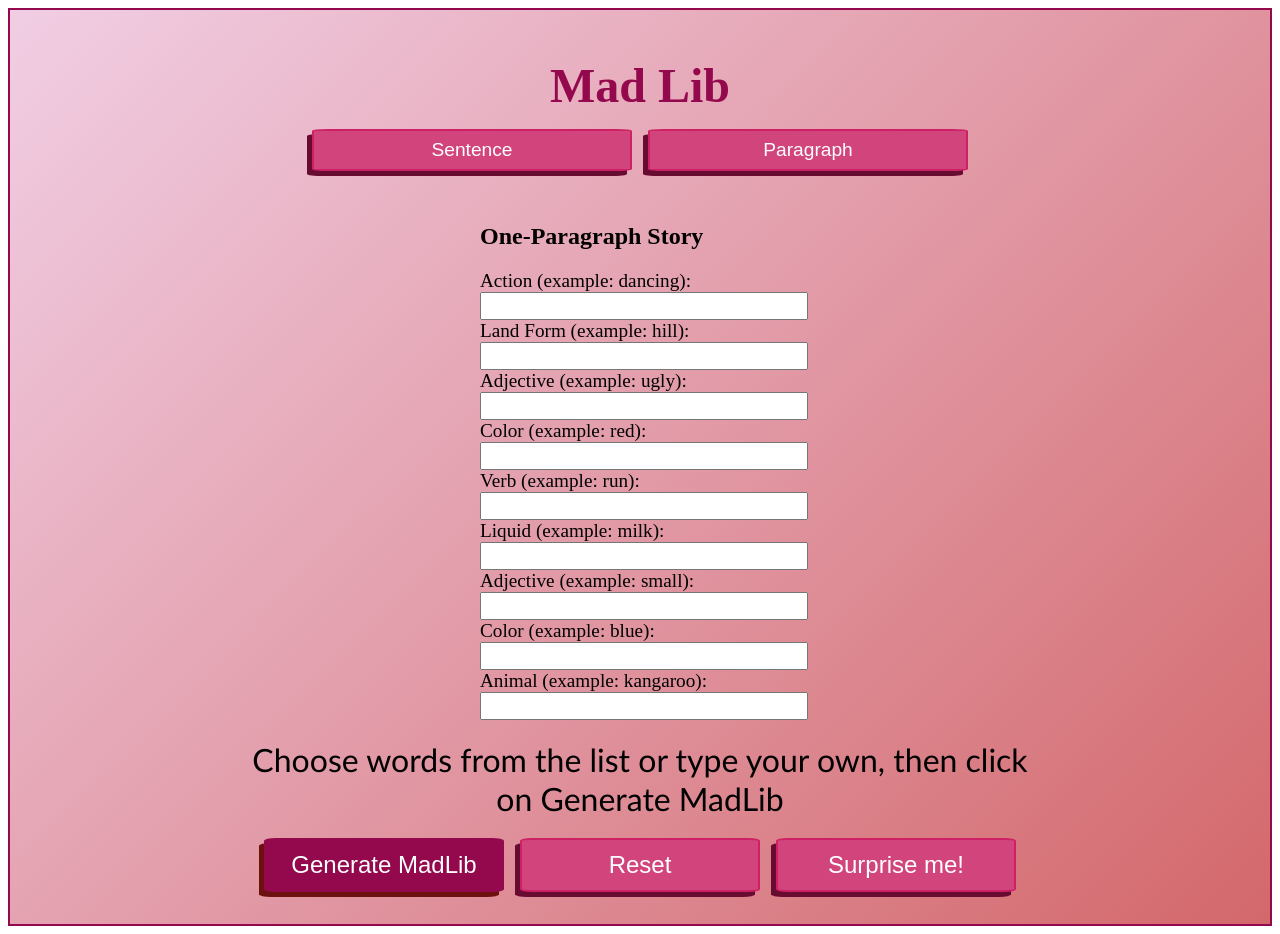
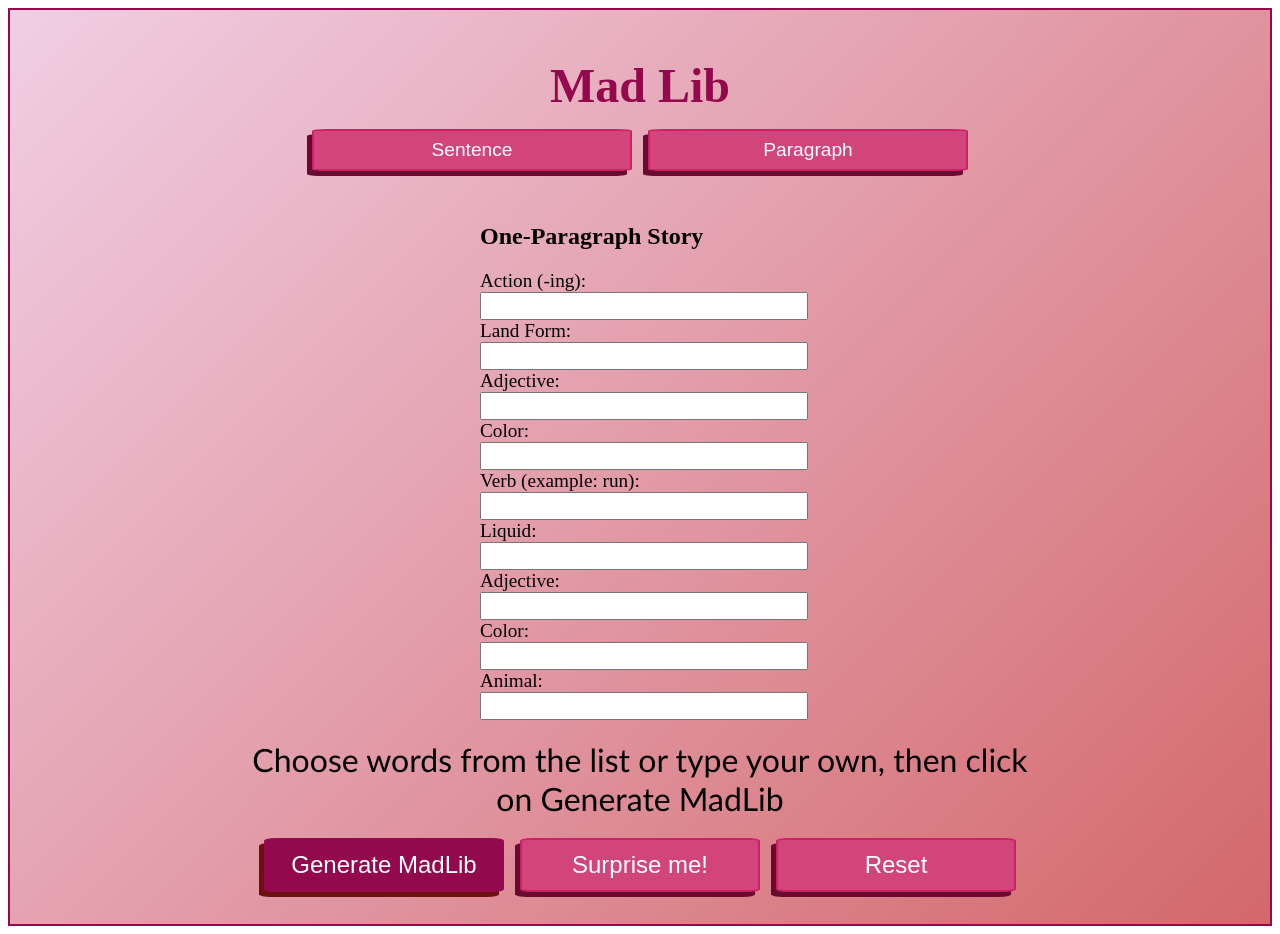
Before and after one commit to AnnieMcMahon/mad-lib, a React (Vite) app: page / in a window 1280 px wide. Both pictures are taken after a click on the button "Paragraph". Built offline with nearby package versions, Linux system fonts and the light colour scheme.

Commit message:
added examples and changed button order

```diff
--- a/src/components/Paragraph.tsx
+++ b/src/components/Paragraph.tsx
@@ -170,7 +170,7 @@ const Paragraph: React.FC = () => {
       <form>
         <h2>One-Paragraph Story</h2>
         <div>
-          <label htmlFor="action-choice">Action (example: dancing):</label>
+          <label htmlFor="action-choice">Action (-ing):</label>
           <input
             list="actions"
             id="action-choice"
@@ -185,7 +185,7 @@ const Paragraph: React.FC = () => {
           </datalist>
         </div>
         <div>
-          <label htmlFor="landForm-choice">Land Form (example: hill):</label>
+          <label htmlFor="landForm-choice">Land Form:</label>
           <input
             list="landForms"
             id="landForm-choice"
@@ -200,7 +200,7 @@ const Paragraph: React.FC = () => {
           </datalist>
         </div>
         <div>
-          <label htmlFor="adjective-choice">Adjective (example: ugly):</label>
+          <label htmlFor="adjective-choice">Adjective:</label>
           <input
             list="adjectives"
             id="adjective-choice"
@@ -215,7 +215,7 @@ const Paragraph: React.FC = () => {
           </datalist>
         </div>
         <div>
-          <label htmlFor="color-choice">Color (example: red):</label>
+          <label htmlFor="color-choice">Color:</label>
           <input
             list="colors"
             id="color-choice"
@@ -245,7 +245,7 @@ const Paragraph: React.FC = () => {
           </datalist>
         </div>
         <div>
-          <label htmlFor="liquid-choice">Liquid (example: milk):</label>
+          <label htmlFor="liquid-choice">Liquid:</label>
           <input
             list="liquids"
             id="liquid-choice"
@@ -260,7 +260,7 @@ const Paragraph: React.FC = () => {
           </datalist>
         </div>
         <div>
-          <label htmlFor="adjective2-choice">Adjective (example: small):</label>
+          <label htmlFor="adjective2-choice">Adjective:</label>
           <input
             list="adjectives2"
             id="adjective2-choice"
@@ -275,7 +275,7 @@ const Paragraph: React.FC = () => {
           </datalist>
         </div>
         <div>
-          <label htmlFor="color2-choice">Color (example: blue):</label>
+          <label htmlFor="color2-choice">Color:</label>
           <input
             list="colors2"
             id="color2-choice"
@@ -290,7 +290,7 @@ const Paragraph: React.FC = () => {
           </datalist>
         </div>
         <div>
-          <label htmlFor="animal-choice">Animal (example: kangaroo):</label>
+          <label htmlFor="animal-choice">Animal:</label>
           <input
             list="animals"
             id="animal-choice"
@@ -308,8 +308,8 @@ const Paragraph: React.FC = () => {
       <p id="paragraph">{paragraph}</p>
       <div className="button-section">
         <button className="generate" onClick={handleSubmit}>Generate MadLib</button>
+        <button onClick={handleRandom}>Surprise me!</button>
         <button onClick={handleReset}>Reset</button>
-        <button onClick={handleRandom}>Surprise me!</button>
       </div>
     </>
   );
--- a/src/components/Sentence.tsx
+++ b/src/components/Sentence.tsx
@@ -3,13 +3,13 @@ import { useState, ChangeEvent } from "react";
 interface FormData {
   adjectiveChoice: string;
   nounChoice: string;
-  verbChoice: string;
+  actionChoice: string;
   adverbChoice: string;
 }
 
 const adjectives = ["gross", "awesome", "joyful", "sympathetic", "arrogant"];
 const nouns = ["boyfriend", "baby", "chameleon", "turtle", "grandmother"];
-const verbs = ["running", "playing", "spinning around", "sobbing", "giggling"];
+const actions = ["running", "playing", "spinning around", "sobbing", "giggling"];
 const adverbs = ["willingly", "wildly", "constantly", "stupidly", "lazily"];
 const instructions = "Choose words from the list or type your own, then click on Generate MadLib";
 
@@ -17,7 +17,7 @@ const Sentence: React.FC = () => {
   const [formData, setFormData] = useState<FormData>({
     adjectiveChoice: "",
     nounChoice: "",
-    verbChoice: "",
+    actionChoice: "",
     adverbChoice: "",
   });
 
@@ -26,10 +26,10 @@ const Sentence: React.FC = () => {
   const madLibGenerator = (
     adjective: string,
     noun: string,
-    verb: string,
+    action: string,
     adverb: string
   ) => {
-    return adjective && noun && verb && adverb ? "My " + adjective + " " + noun + " is " + verb + " " + adverb + "." : "Please choose a word in each category before submitting.";
+    return adjective && noun && action && adverb ? "My " + adjective + " " + noun + " is " + action + " " + adverb + "." : "Please choose a word in each category before submitting.";
   }
 
   const handleChange = (e: ChangeEvent<HTMLInputElement>) => {
@@ -45,7 +45,7 @@ const Sentence: React.FC = () => {
       madLibGenerator(
         formData.adjectiveChoice,
         formData.nounChoice,
-        formData.verbChoice,
+        formData.actionChoice,
         formData.adverbChoice
       )
     );
@@ -55,7 +55,7 @@ const Sentence: React.FC = () => {
     setFormData({
       adjectiveChoice: "",
       nounChoice: "",
-      verbChoice: "",
+      actionChoice: "",
       adverbChoice: "",
     });
     setSentence(instructions);
@@ -65,18 +65,18 @@ const Sentence: React.FC = () => {
     const randomAdjective =
       adjectives[Math.floor(Math.random() * adjectives.length)];
     const randomNoun = nouns[Math.floor(Math.random() * nouns.length)];
-    const randomVerb = verbs[Math.floor(Math.random() * verbs.length)];
+    const randomAction = actions[Math.floor(Math.random() * actions.length)];
     const randomAdverb = adverbs[Math.floor(Math.random() * adverbs.length)];
 
     setFormData({
       adjectiveChoice: randomAdjective,
       nounChoice: randomNoun,
-      verbChoice: randomVerb,
+      actionChoice: randomAction,
       adverbChoice: randomAdverb,
     });
 
     setSentence(
-      madLibGenerator(randomAdjective, randomNoun, randomVerb, randomAdverb)
+      madLibGenerator(randomAdjective, randomNoun, randomAction, randomAdverb)
     );
   };
 
@@ -116,23 +116,23 @@ const Sentence: React.FC = () => {
         </div>
 
         <div>
-          <label htmlFor="verb-choice">Verb:</label>
+          <label htmlFor="action-choice">Action (-ing):</label>
           <input
-            list="verbs"
-            id="verb-choice"
-            name="verbChoice"
-            value={formData.verbChoice}
+            list="actions"
+            id="action-choice"
+            name="actionChoice"
+            value={formData.actionChoice}
             onChange={handleChange}
           />
-          <datalist id="verbs">
-            {verbs.map((verb) => (
-              <option value={verb} key={verb} />
+          <datalist id="actions">
+            {actions.map((action) => (
+              <option value={action} key={action} />
             ))}
           </datalist>
         </div>
 
         <div>
-          <label htmlFor="adverb-choice">Adverb:</label>
+          <label htmlFor="adverb-choice">Adverb (-ly):</label>
           <input
             list="adverbs"
             id="adverb-choice"
@@ -150,8 +150,8 @@ const Sentence: React.FC = () => {
       <p id="sentence">{sentence}</p>
       <div className="button-section">
         <button className="generate" onClick={handleSubmit}>Generate MadLib</button>
+        <button onClick={handleRandom}>Surprise me!</button>
         <button onClick={handleReset}>Reset</button>
-        <button onClick={handleRandom}>Surprise me!</button>
       </div>
     </>
   );
```
